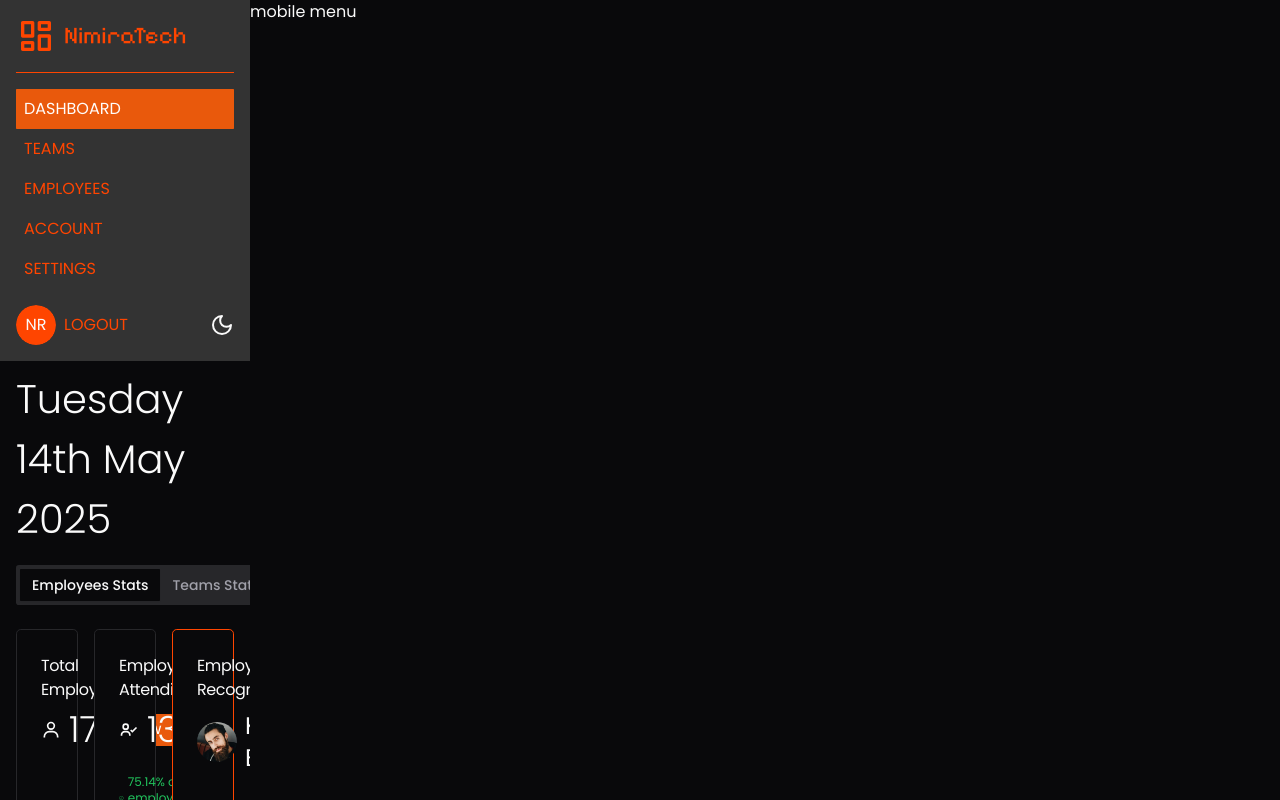
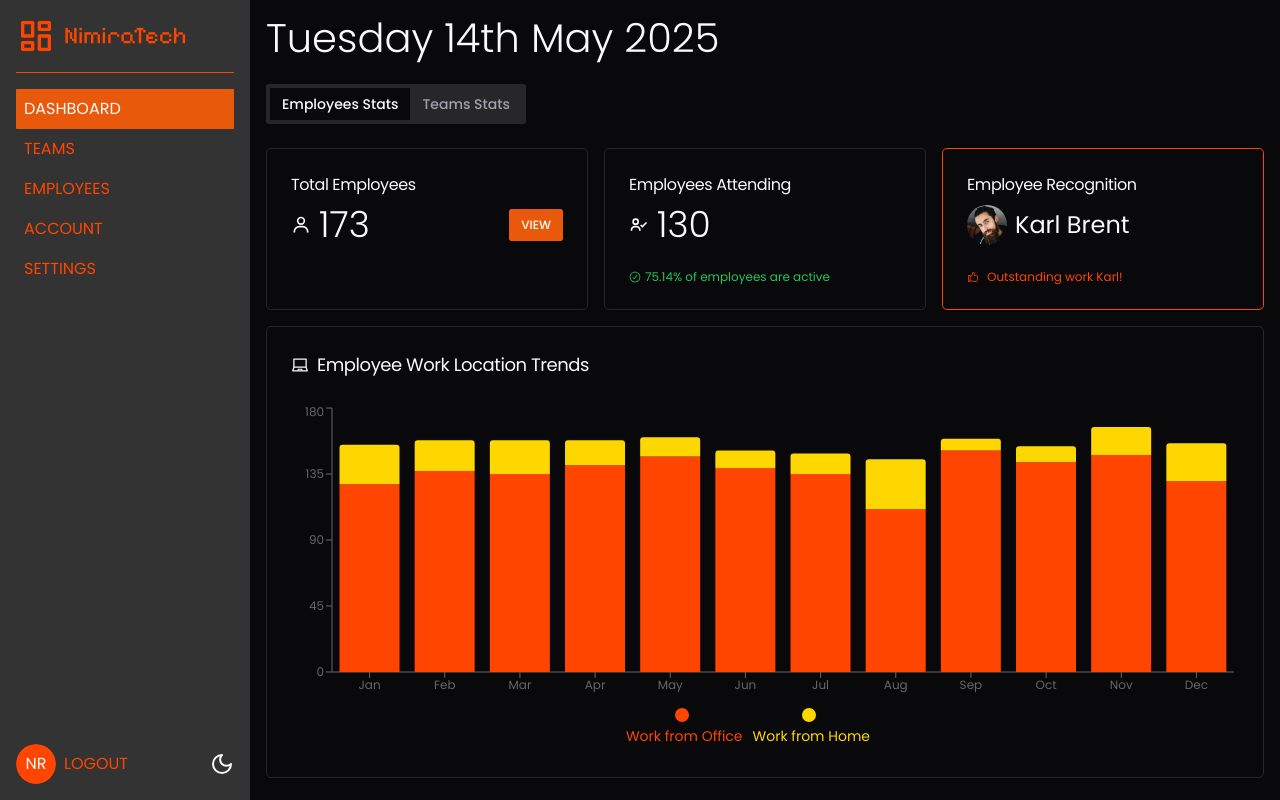
Before and after one commit to Nimira43/NT-Dashboard, a Next.js app: page /dashboard in a window 1280 px wide. Built offline with nearby package versions, Linux system fonts and the light colour scheme.

Commit message:
Responsiveness - 3

```diff
--- a/app/dashboard/layout.tsx
+++ b/app/dashboard/layout.tsx
@@ -8,7 +8,7 @@ export default function DashboardLayout(
       <MainMenu
         className='hidden md:flex'
       />
-      <div className='sticky top-0 left-0 bg-background'>
+      <div className='block md:hidden sticky top-0 left-0 bg-background'>
         mobile menu
       </div>
       <div className='overflow-auto py-2 px-4'>
```
